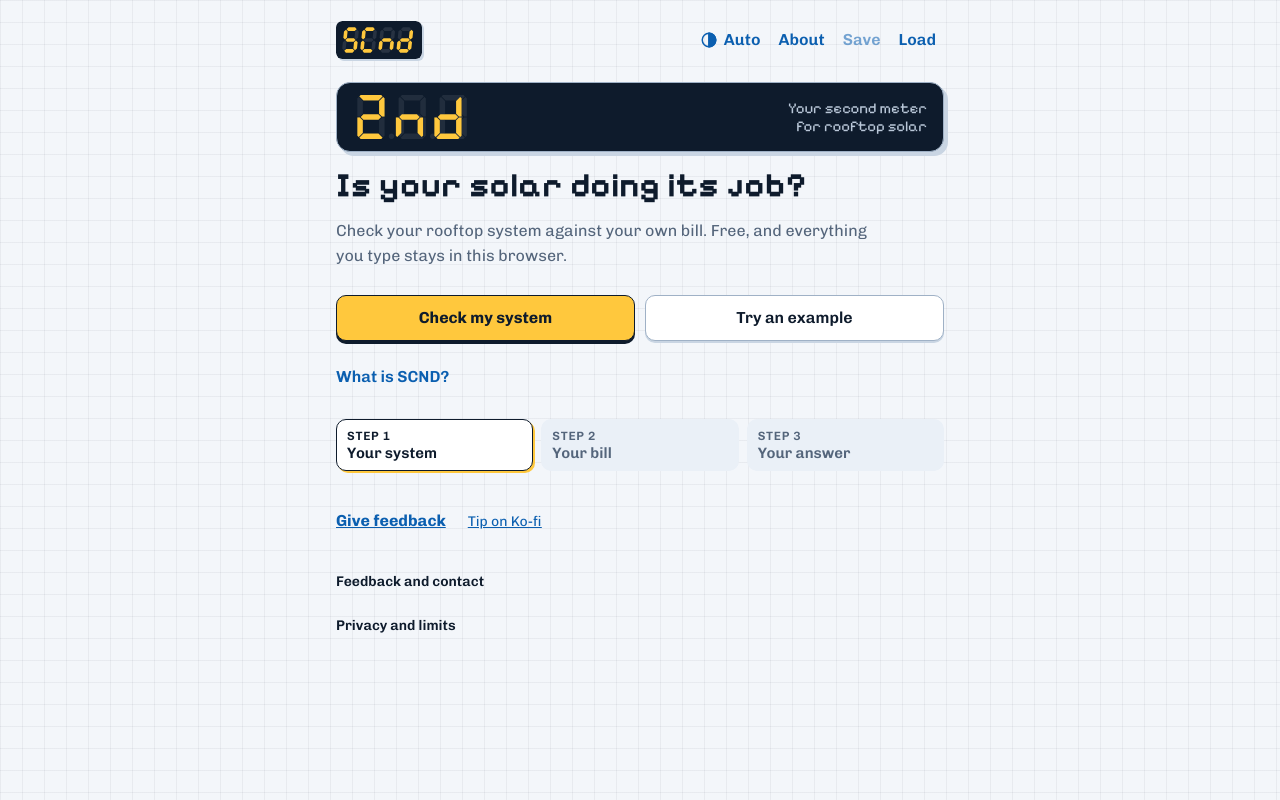
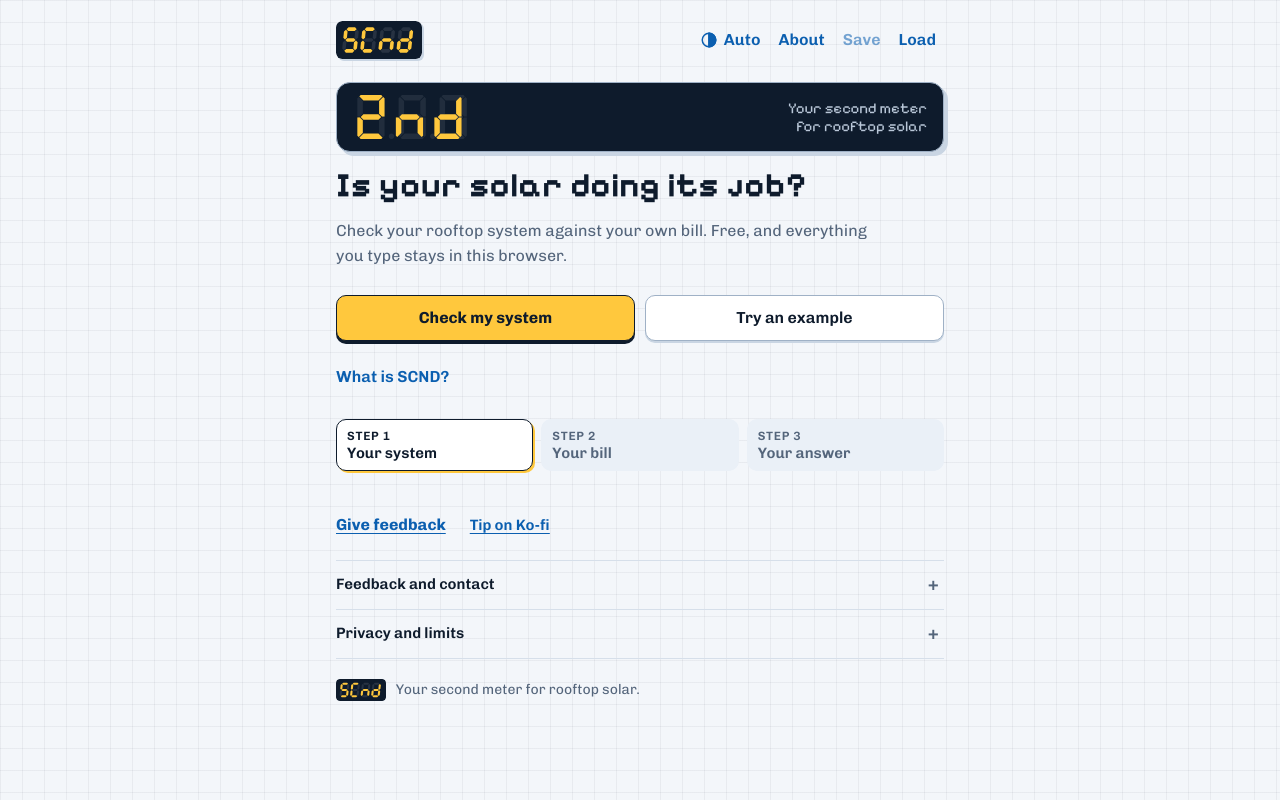
Before and after one commit to acbalaga/scnd, a plain HTML site: page public/index.html in a window 1280 px wide. Drawn offline with Linux system fonts and the light colour scheme.

Commit message:
Give the footer folds a +/- marker and ruled rows
"Feedback and contact" and "Privacy and limits" had no disclosure
marker, so they read as headings, not as something to tap. They now use
the same +/- as the result sections, sit in hairline-ruled rows across
the full column, and only change colour on hover where a pointer can
hover. Link underlines are themed (offset, thickness), the open text keeps
a 62ch measure, and a logo sign-off closes the page using the existing
"Your second meter for rooftop solar" line.

Co-Authored-By: Claude Opus 5.5 <noreply@anthropic.com>
Claude-Session: https://claude.ai/code/session_01L78YMHXQB12k3HpRkkDwnV

```diff
--- a/public/app.css
+++ b/public/app.css
@@ -225,15 +225,24 @@ ol.steps-list { padding-left:20px; margin:8px 0; } ol.steps-list li { margin-bot
 
 /* save nudge, footer */
 .nudge-save { display:flex; gap:12px; align-items:center; justify-content:space-between; flex-wrap:wrap; }
-.foot { display:block; margin-top:28px; color:var(--muted); font-size:14px; max-width:62ch; } .foot a { color:var(--link); display:inline-block; padding:12px 0; margin:-12px 0; }
-.foot-links { display:flex; flex-wrap:wrap; align-items:center; gap:0 22px; margin:0 0 4px; }
-.foot .foot-links a { display:inline-flex; align-items:center; min-height:44px; padding:0; margin:0; }
+/* Footer: two links, then the folds as ruled rows with the same +/- marker as the result sections, then a sign-off. */
+.foot { display:block; margin-top:32px; color:var(--muted); font-size:14px; } .foot a { color:var(--link); display:inline-block; padding:12px 0; margin:-12px 0; text-decoration-thickness:1px; text-underline-offset:3px; } .foot a:hover { text-decoration-thickness:2px; }
+.foot-links { display:flex; flex-wrap:wrap; align-items:baseline; gap:0 24px; margin:0 0 12px; }
+.foot .foot-links a { display:inline-flex; align-items:center; min-height:44px; padding:0; margin:0; font-size:15px; font-weight:600; }
 .foot .foot-links a.foot-main { font-weight:700; font-size:16px; }
+.foot-sign { display:flex; align-items:center; gap:10px; margin:20px 0 0; font-size:14px; } .foot-sign img { display:block; height:22px; width:auto; flex:none; border-radius:4px; }
 .tipjar p { margin:0; } .tipjar .tip-links a { display:inline-flex; align-items:center; min-height:44px; color:var(--link); font-weight:600; }
 .tipjar .qr summary { min-height:44px; display:flex; align-items:center; cursor:pointer; color:var(--link); font-weight:600; }
 .tipjar .qr img { display:block; width:320px; max-width:100%; height:auto; background:#fff; padding:8px; border-radius:8px; border:1.5px solid var(--edge); margin:4px 0 8px; }
-.foot .fine { margin-top:16px; } .foot .fine + .fine { margin-top:0; } .foot .fine p + p { margin-top:8px; } .foot .fine summary { min-height:44px; display:flex; align-items:center; cursor:pointer; color:var(--ink); font-weight:600; }
-.foot .fine h2 { font:600 15px/1.3 var(--body); margin:12px 0 4px; color:var(--ink); } .foot .fine ul { margin:0; padding-left:20px; } .foot .fine li, .foot .fine p { margin:4px 0; }
+.foot .fine { border-top:1px solid var(--line); } .foot .fine:last-of-type { border-bottom:1px solid var(--line); }
+.foot .fine summary { list-style:none; min-height:48px; display:flex; align-items:center; justify-content:space-between; gap:12px; cursor:pointer; color:var(--ink); font:600 15px/1.25 var(--body); }
+.foot .fine summary::-webkit-details-marker { display:none; }
+.foot .fine summary::after { content:"+"; width:1.2em; text-align:center; color:var(--muted); font-weight:700; font-size:18px; }
+.foot .fine[open] summary::after { content:"\2212"; }
+@media (hover:hover) { .foot .fine summary:hover, .foot .fine summary:hover::after { color:var(--link); } }
+.foot .fine > :not(summary) { max-width:62ch; } .foot .fine > :last-child { margin-bottom:16px; }
+.foot .fine h2 { font:600 15px/1.3 var(--body); margin:14px 0 4px; color:var(--ink); } .foot .fine h2:first-of-type { margin-top:2px; }
+.foot .fine ul { margin:0; padding-left:20px; } .foot .fine li::marker { color:var(--edge); } .foot .fine li, .foot .fine p { margin:6px 0; }
 label.check { min-height:44px; }
 
 /* Findings sheet: a report page. Paper-white in every colour mode, so the screen preview matches the print.
--- a/public/index.html
+++ b/public/index.html
@@ -630,6 +630,7 @@
       <p>SCND estimates from your own figures and public sun data, and sun data can be off by 5 to 10% for one place and month. Each result is a screening check that gives you questions for your installer. It does not replace an engineering inspection or a financial or legal opinion, and it judges no installer or product.</p>
       <p>Before acting on warranty or money matters, talk to your installer or a qualified engineer.</p>
     </details>
+    <p class="foot-sign"><img src="/icons/logo.svg" width="48" height="22" alt=""><span>Your second meter for rooftop solar.</span></p>
   </footer>
 </main>
 </body>
```
